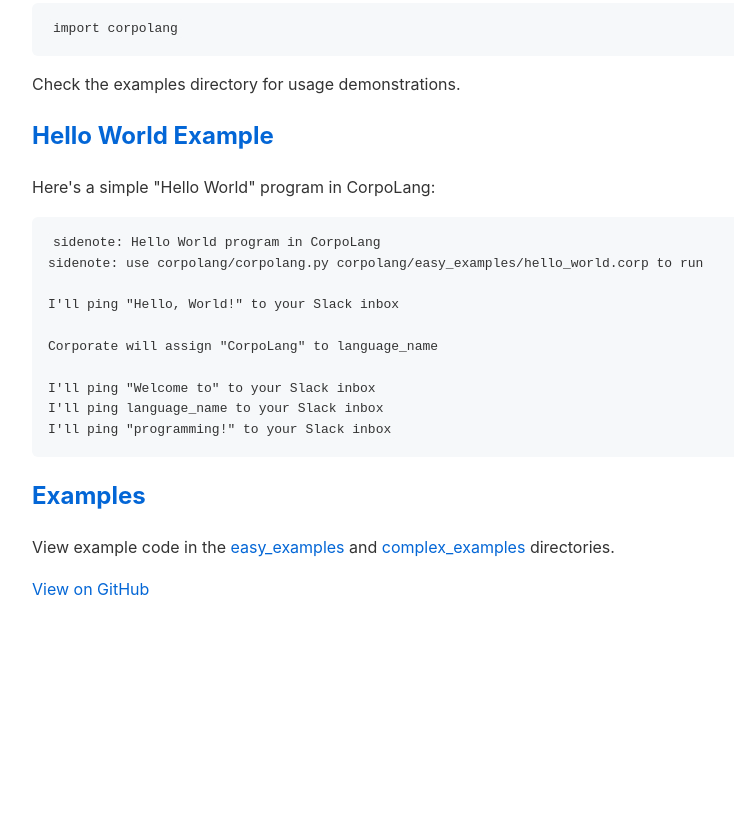
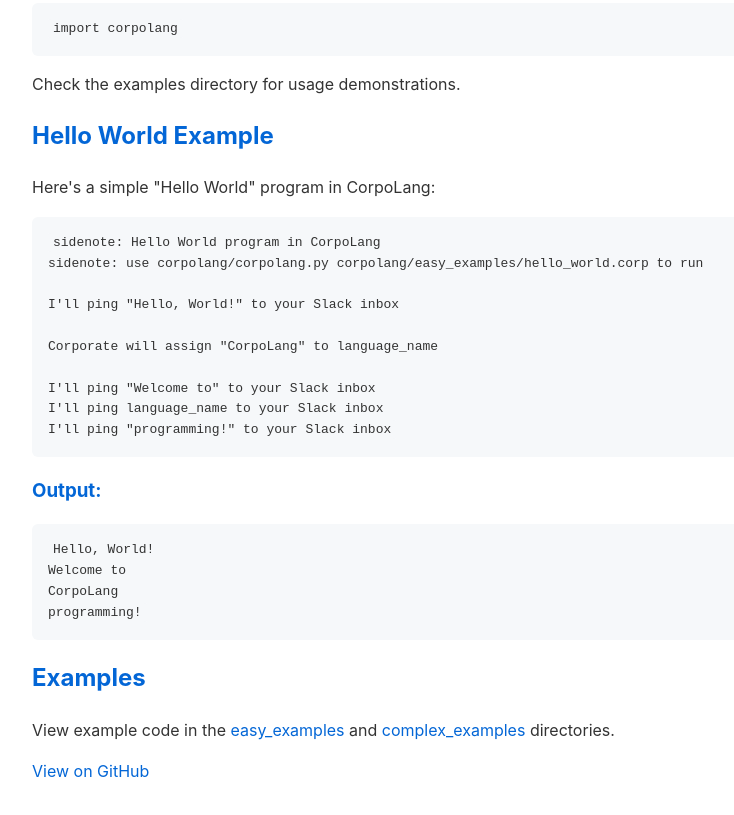
Before and after one commit to izakvuch/CorpoLang, a plain HTML site: page index.html in a window 1280 px wide. Shown: the part 515-1330 px from the top of the page, without its empty margins (208-942 px from the left). Before the commit the page ends 1153 px from the top, so only its background shows below. Drawn offline with Linux system fonts and the light colour scheme.

Commit message:
Add program output to Hello World example

```diff
--- a/index.html
+++ b/index.html
@@ -68,6 +68,12 @@
 I'll ping language_name to your Slack inbox
 I'll ping "programming!" to your Slack inbox</code></pre>
 
+    <h3>Output:</h3>
+    <pre><code>Hello, World!
+Welcome to
+CorpoLang
+programming!</code></pre>
+
     <h2>Examples</h2>
     <p>View example code in the <a href="https://github.com/izakvuch/CorpoLang/tree/main/corpolang/easy_examples">easy_examples</a> and <a href="https://github.com/izakvuch/CorpoLang/tree/main/corpolang/complex_examples">complex_examples</a> directories.</p>
 
```
